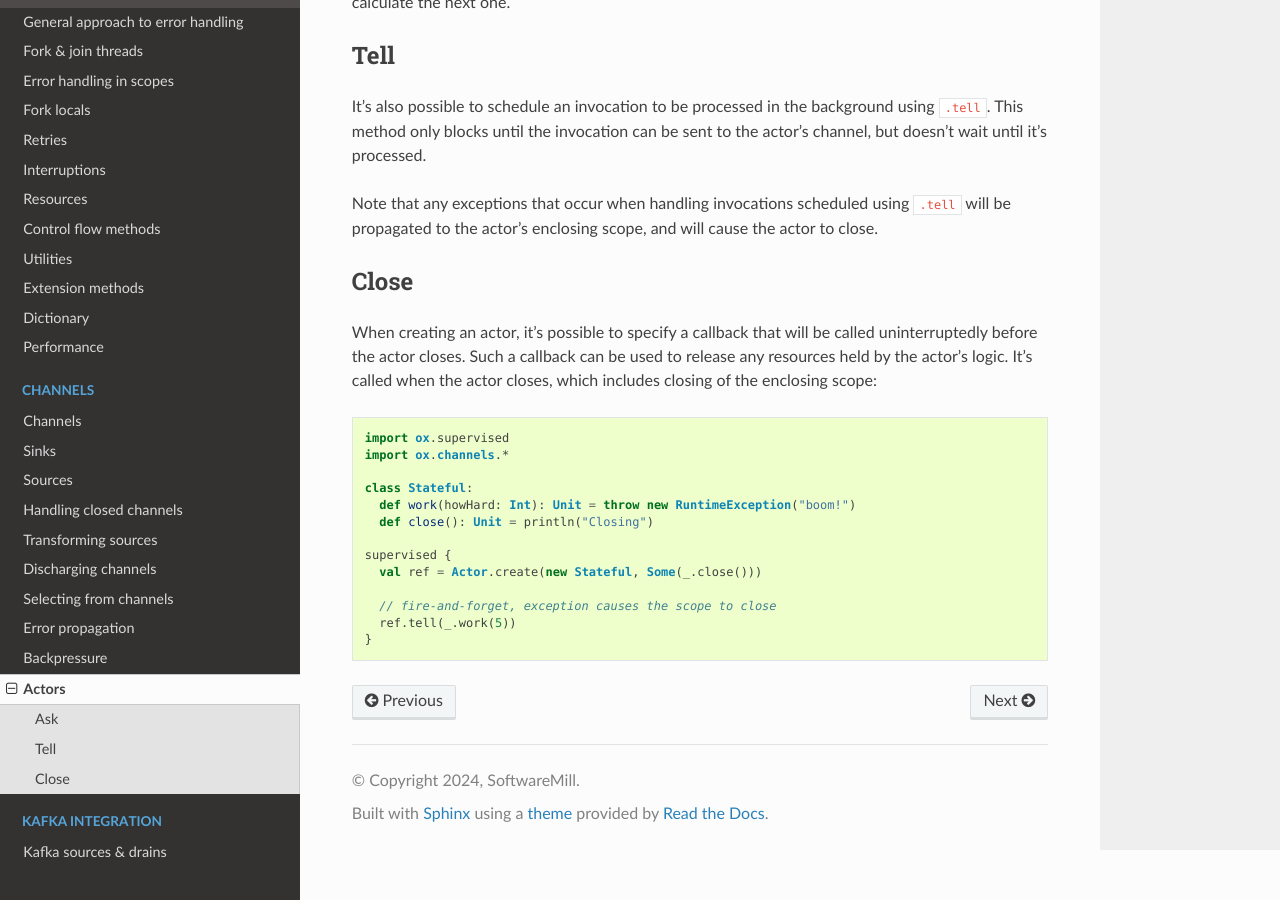
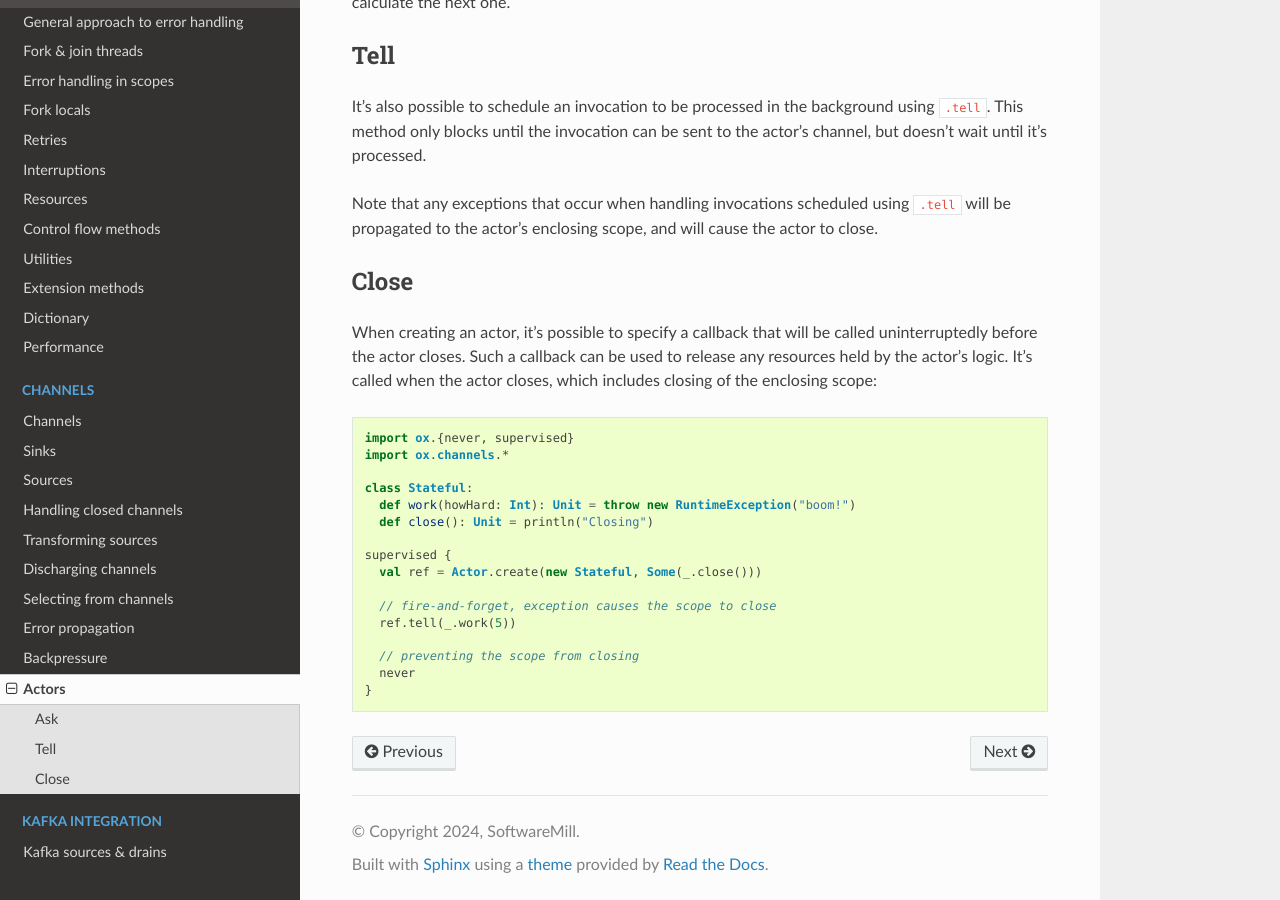
Before and after one commit to softwaremill/ox, a Sphinx documentation site: the page built from doc/channels/actors.md, in a window 1280 px wide and 900 px high, scrolled down 1376 px. Built offline with Sphinx 7.4.7 and the Read the Docs theme 2.0.0, drawn with Linux system fonts in a browser that asks for light colours.

Commit message:
Expand example

````diff
--- a/doc/channels/actors.md
+++ b/doc/channels/actors.md
@@ -70,7 +70,7 @@ Such a callback can be used to release any resources held by the actor's logic.
 includes closing of the enclosing scope:
 
 ```scala mdoc:compile-only
-import ox.supervised
+import ox.{never, supervised}
 import ox.channels.*
 
 class Stateful:
@@ -82,5 +82,8 @@ supervised {
 
   // fire-and-forget, exception causes the scope to close
   ref.tell(_.work(5))
+
+  // preventing the scope from closing
+  never
 }
 ```
````
